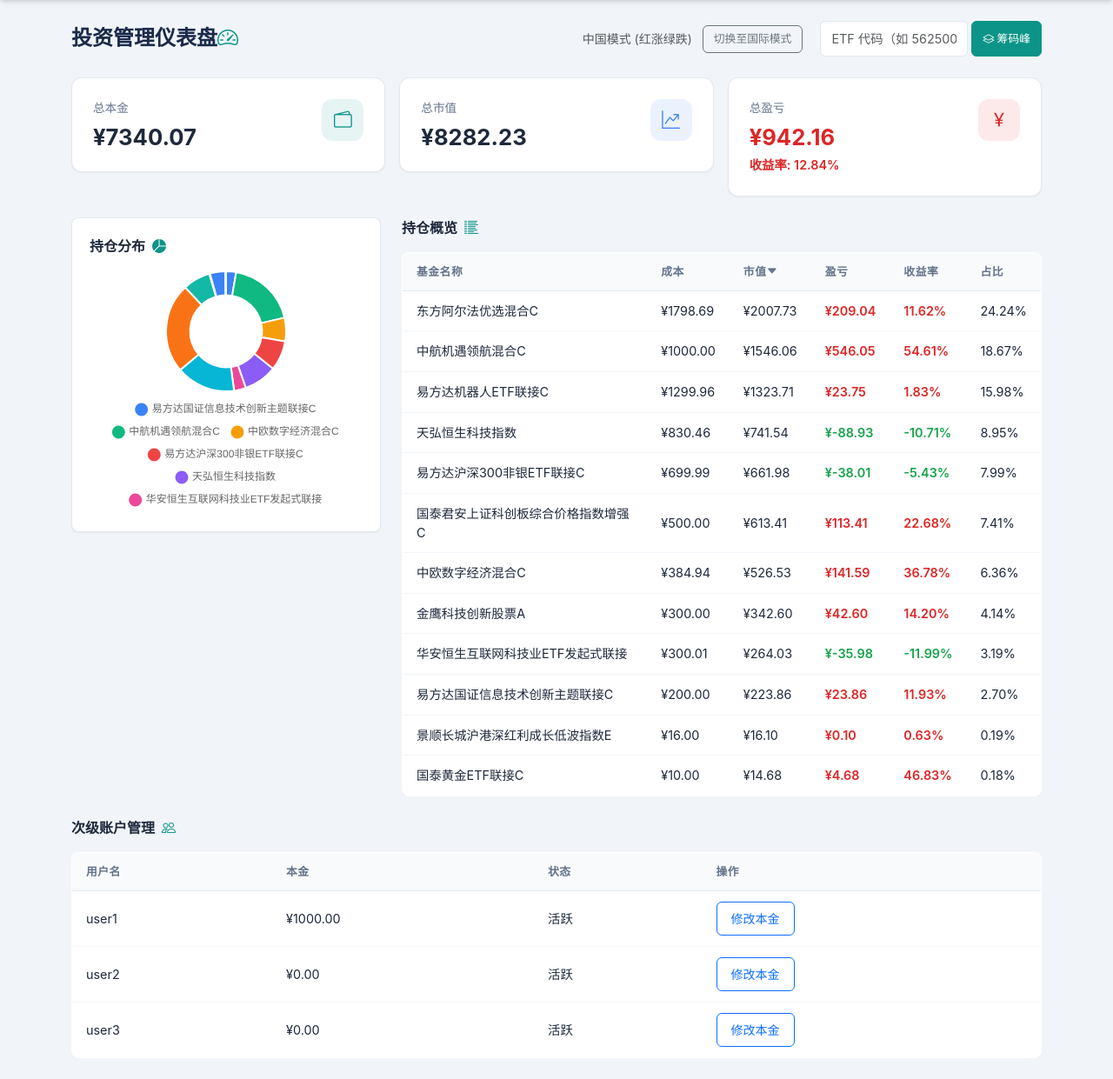
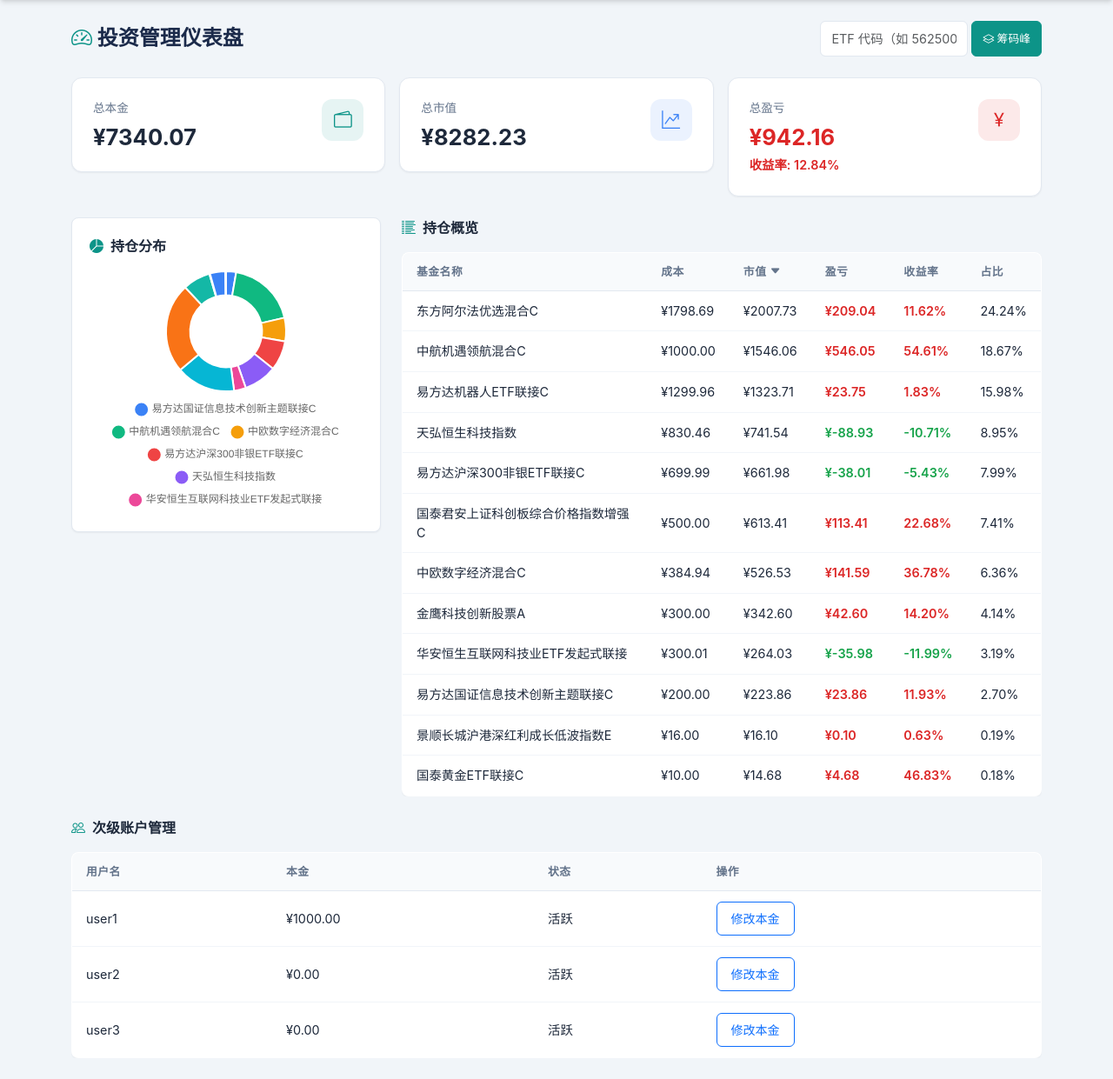
Before and after one commit to Cass-ette/treasure, a Flask app: page / in a window 1280 px wide. Shown: the part 58-1299 px from the top of the page at 87% size. Run offline with Flask 3, Linux system fonts and the light colour scheme; a user stored in the database is signed in; data comes from the database, SQL or seed files in the repository.

Commit message:
refactor: 颜色模式切换统一到导航栏三态下拉（Task 14 提前）

```diff
--- a/app/static/js/dashboard.js
+++ b/app/static/js/dashboard.js
@@ -1,11 +1,8 @@
-// dashboard.js — Dashboard page: chart, sort, language/color mode, modal
+// dashboard.js — Dashboard page: chart, sort, language, modal
 
 document.addEventListener('DOMContentLoaded', function () {
-    initColorMode();
     initChart();
     initTableSort();
-    document.getElementById('toggle-color-mode')
-        && document.getElementById('toggle-color-mode').addEventListener('click', toggleMode);
 });
 
 // ── Fixed color palette for pie chart ──
@@ -122,34 +119,6 @@ function setLanguage(lang) {
     });
 }
 
-// ── Color Mode + Language Toggle ──
-function initColorMode() {
-    var saved = localStorage.getItem('colorMode') || 'cn';
-    applyMode(saved);
-}
-
-function toggleMode() {
-    var current = document.documentElement.getAttribute('data-color-mode') || 'cn';
-    var next = current === 'cn' ? 'intl' : 'cn';
-    localStorage.setItem('colorMode', next);
-    applyMode(next);
-}
-
-function applyMode(mode) {
-    document.documentElement.setAttribute('data-color-mode', mode);
-    var btn = document.getElementById('toggle-color-mode');
-    var text = document.getElementById('color-mode-text');
-    if (mode === 'intl') {
-        if (btn) btn.textContent = 'Switch to Chinese Mode';
-        if (text) text.textContent = 'International (Green Up)';
-        setLanguage('en');
-    } else {
-        if (btn) btn.textContent = '切换至国际模式';
-        if (text) text.textContent = '中国模式 (红涨绿跌)';
-        setLanguage('zh');
-    }
-}
-
 // ── Bootstrap Modal for editing principal ──
 window.showEditPrincipalModal = function (accountId, username, principal) {
     document.getElementById('modal-account-id').value = accountId;
--- a/app/static/js/i18n.js
+++ b/app/static/js/i18n.js
@@ -7,7 +7,8 @@ window.setLocale = function (lang) {
         headers: { 'Content-Type': 'application/x-www-form-urlencoded' },
         body: 'lang=' + encodeURIComponent(lang)
     }).then(function (r) { return r.json(); })
-      .then(function (d) { if (d.ok) location.reload(); });
+      .then(function (d) { if (d.ok) location.reload(); })
+      .catch(function (err) { console.error('setLocale failed:', err); });
 };
 
 // 颜色模式三态：follow / cn / intl
--- a/app/templates/dashboard.html
+++ b/app/templates/dashboard.html
@@ -7,10 +7,6 @@
 <div class="page-header">
     <h1 id="main-title"><i class="bi bi-speedometer2" style="color: var(--color-accent);"></i> 投资管理仪表盘</h1>
     <div class="toolbar">
-        <span id="color-mode-text" class="text-muted small">中国模式 (红涨绿跌)</span>
-        <button id="toggle-color-mode" class="btn btn-outline-secondary btn-sm">
-            切换至国际模式
-        </button>
         <div class="d-inline-flex gap-1 ms-2">
             <input id="etf-code-input" type="text" class="form-control form-control-sm" placeholder="ETF 代码（如 562500）" pattern="[0-9A-Za-z]{6,8}" style="width:170px">
             <button type="button" class="btn btn-sm btn-accent" onclick="const v=document.getElementById('etf-code-input').value.trim(); if(v){window.location.href='/charts/etf/'+encodeURIComponent(v)+'/chip';}">
```
